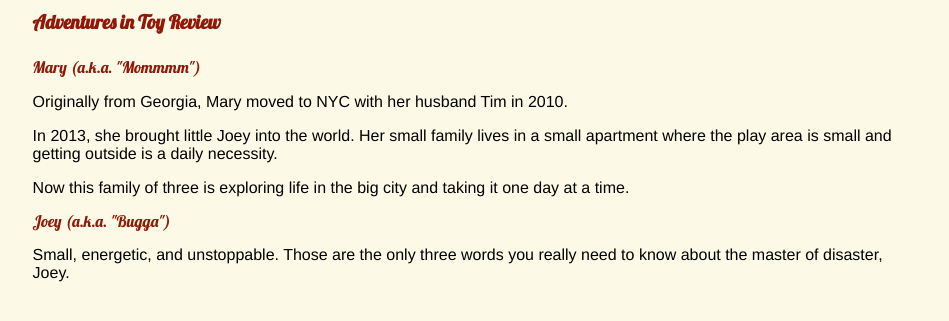
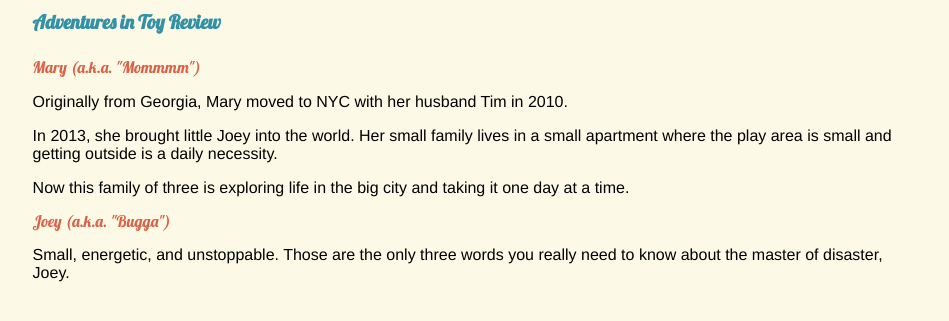
Before and after one commit to marystoo/nanolamb-project, a plain HTML site: page about.html in a window 1280 px wide. Shown: the part 121-442 px from the top of the page, without its empty margins (165-1114 px from the left). Drawn offline with nearby package versions, Linux system fonts and the light colour scheme.

Commit message:
changes to the style.css

```diff
--- a/css/style.css
+++ b/css/style.css
@@ -32,7 +32,7 @@ h2{
 	font-size: 1.2em;
 	line-height: 1.21em;
 	margin-bottom: 25px;
-	color: #901808;
+	color: #3391A6;
 }
 
 h3{
@@ -41,7 +41,7 @@ h3{
 	font-weight: 400;
 	font-size: 1em;
 	line-height: 1.1em;
-	color: #901808;
+	color: #D96248;
 }
 
 nav {
```
